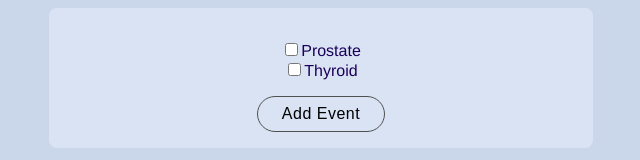
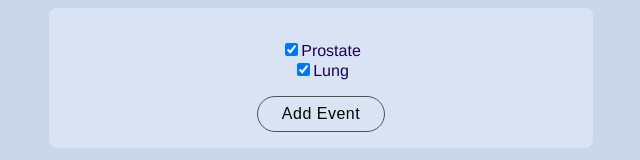
Before and after one commit to dan-knight/OncHx, a React (Create React App) app: page / in a window 1280 px wide. Both pictures are taken after typing "Sample", "Sample123" into the empty fields and a click on the button "Add Treatment". Shown: the top 160 px of the page, without its empty margins (319-959 px from the left). Built offline with nearby package versions, Linux system fonts and the light colour scheme.

Commit message:
Connect filters to EventLog

```diff
--- a/src/components/EventLog.jsx
+++ b/src/components/EventLog.jsx
@@ -9,14 +9,26 @@ export default function EventLog({ allEvents, user }) {
   const [expandedEvents, showHideEvent] = useExpand();
   const [expandedYears, showHideYear] = useExpand();
 
-  const noFilter = () => true;
-  const [filter, setFilter] = useState(noFilter);
+  const defaultFilters = {
+    cancerType: new Set(['Prostate', 'Lung'])
+  };
+  const [filters, setFilters] = useState(defaultFilters);
+
+  const eventInFilters = event => {
+    Object.entries(filters).forEach(f => {
+      if (!f[1].has(event[f[0]])) {
+        return false;
+      }
+    });
+
+    return true;
+  };
 
   function prepareEvents() {
     const newEvents = {};
 
     allEvents.forEach(e => {
-      if (e.user == user) {
+      if (e.user == user && eventInFilters(e)) {
         const year = e.date.getFullYear();
 
         if (newEvents[year] === undefined) {
@@ -38,9 +50,21 @@ export default function EventLog({ allEvents, user }) {
     setEvents(prepareEvents());
   }, [allEvents, user]);
 
+  function handleCheck(filter, value) {
+    const newSelected = new Set(filters[filter]);
+
+    if (newSelected.has(value)) {
+      newSelected.delete(value);
+    } else {
+      newSelected.add(value);
+    }
+
+    setFilters({...filters, [filter]: newSelected});
+  };
+
   return (
     <React.Fragment>
-      <FilterMenu />
+      <FilterMenu selected={filters} options={defaultFilters} onChange={handleCheck} />
       <div className='event-log'>
         <Link to='/add'>
           <button>Add Event</button>
--- a/src/components/FilterMenu.jsx
+++ b/src/components/FilterMenu.jsx
@@ -1,29 +1,24 @@
-import { useState } from "react";
+export default function FilterMenu({selected, options, onChange}) {
+  return (
+    <div className='filter'>
+      <FilterSection category='cancerType' values={selected.cancerType} options={options.cancerType} onChange={onChange} />
+    </div>
+  );
+};
 
-export default function FilterMenu() {
-  const [selected, setSelected] = useState(new Set());
-
-  function handleCheck(e) {
-    const value = e.target.value;
-    const newSelected = new Set(selected);
-
-    if (newSelected.has(value)) {
-      newSelected.delete(value);
-    } else {
-      newSelected.add(value);
-    }
-
-    setSelected(newSelected);
-  }
+function FilterSection({values, options, category, onChange}) {
+  function handleChange(event) {
+    onChange(category, event.target.value);
+  };
 
   return (
-    <ul className='filter'>
-      {['Prostate', 'Thyroid'].map(c => (
+    <ul>
+      {[...options].map(c => (
         <li>
-          <input type='checkbox' value={c} onChange={handleCheck} checked={selected.has(c)} />
+          <input type='checkbox' value={c} onChange={handleChange} checked={values.has(c)} />
           <label>{c}</label>
         </li>
       ))}
     </ul>
   );
-};
+}
```
